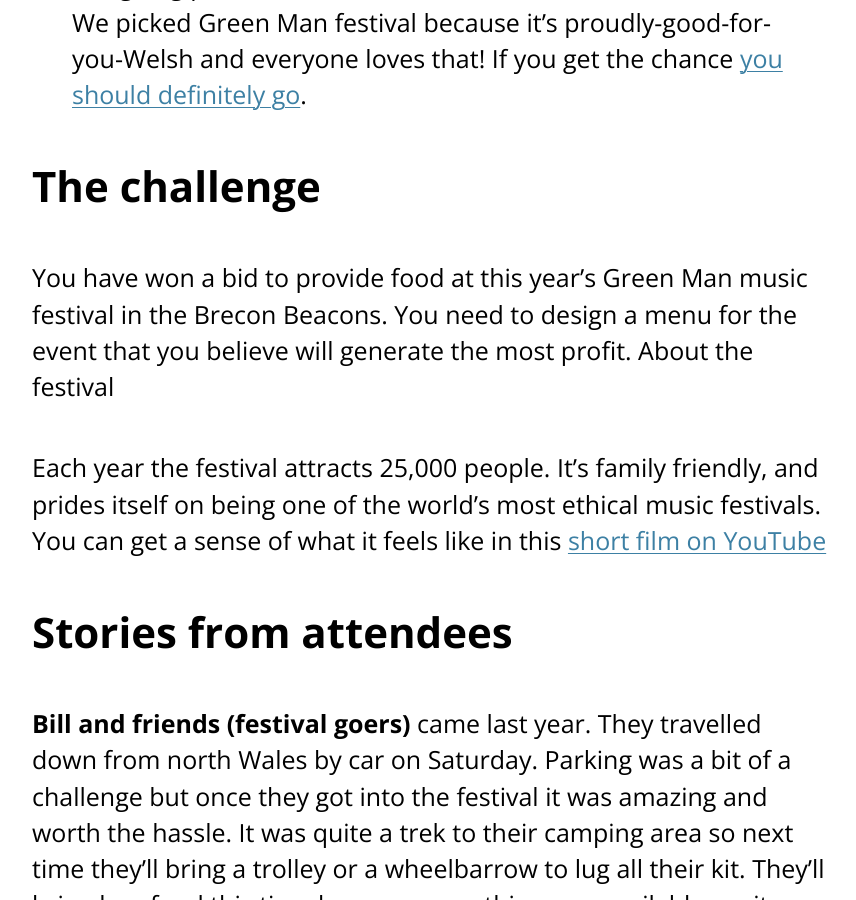
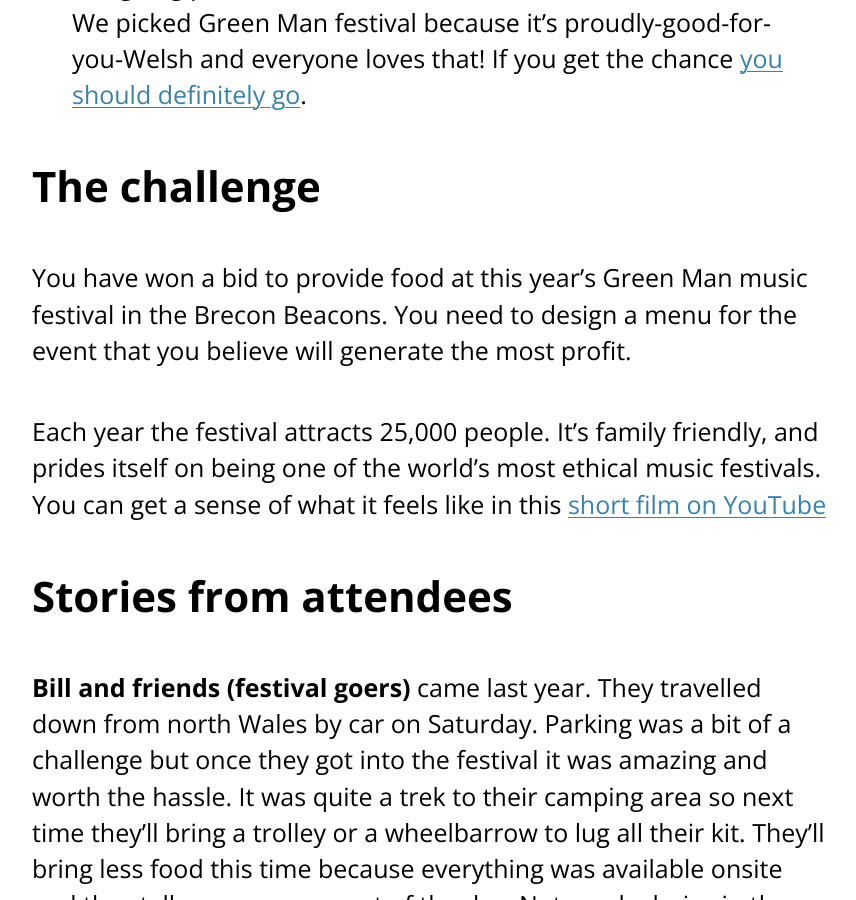
Before and after one commit to learnbymakingwales/learnbymakingwales.github.io, a Jekyll site: the page built from en/resource/design-challenge.md, in a window 1280 px wide and 900 px high, scrolled down 428 px. Shown: the whole window, without its empty margins (208-1064 px from the left). Built offline with Jekyll 4.4.1, drawn with Linux system fonts in a browser that asks for light colours.

Commit message:
Fixed typo

```diff
--- a/en/resource/design-challenge.md
+++ b/en/resource/design-challenge.md
@@ -12,7 +12,6 @@ layout: page
 ## The challenge
 
 You have won a bid to provide food at this year’s Green Man music festival in the Brecon Beacons. You need to design a menu for the event that you believe will generate the most profit.
-About the festival
 
 Each year the festival attracts 25,000 people. It’s family friendly, and prides itself on being one of the world's most ethical music festivals. You can get a sense of what it feels like in this [short film on YouTube](https://youtu.be/5NdDkwP4Zm8)
 
```
